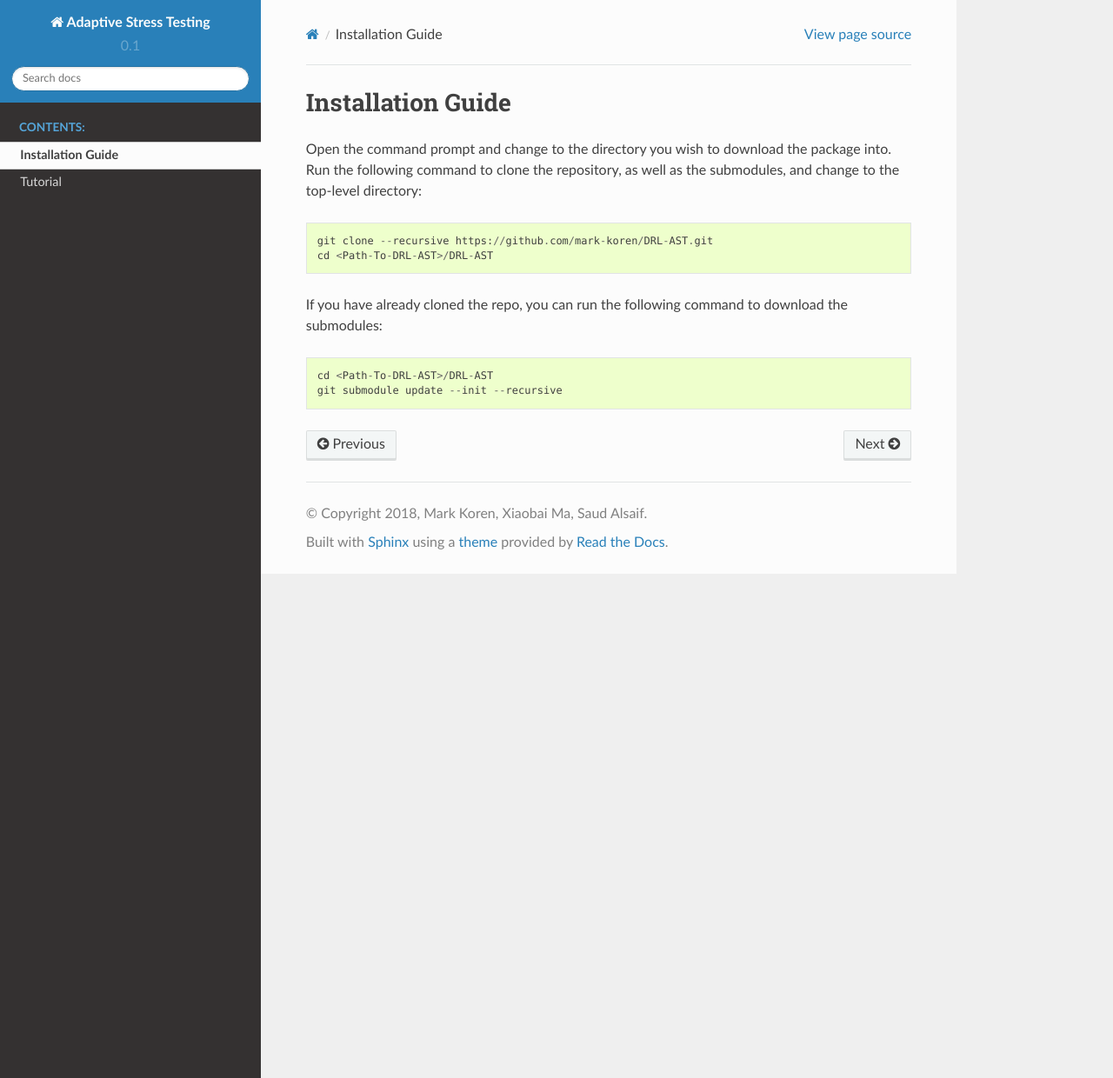
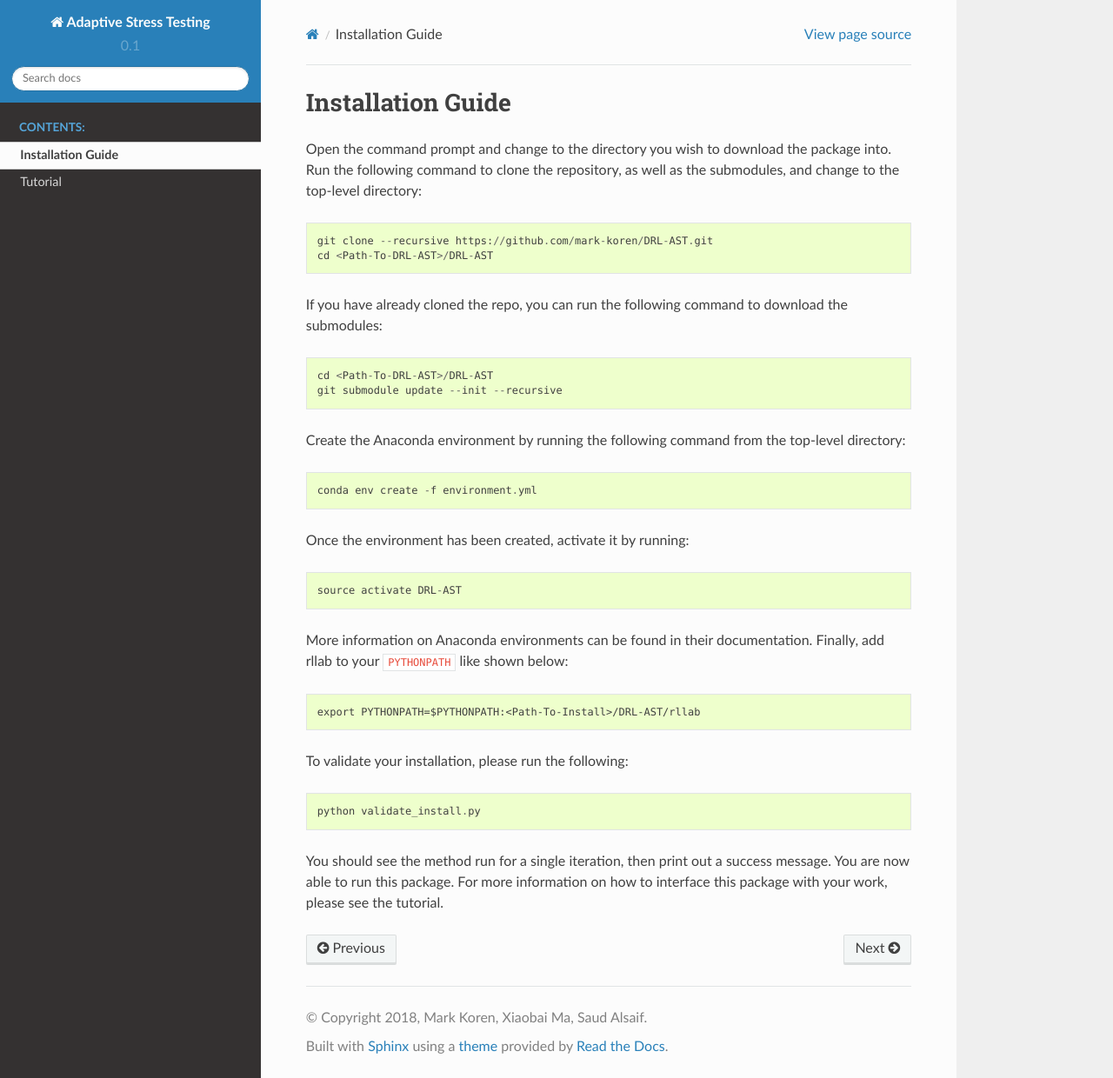
Before and after one commit to mark-koren/DRL-AST, a Sphinx documentation site: the page built from docs/installation.rst, in a window 1280 px wide and 1240 px high. Shown: the whole window at 87% size. Built offline with Sphinx 7.4.7 and the Read the Docs theme 2.0.0, drawn with Linux system fonts in a browser that asks for light colours.

Commit message:
updated install docs

```diff
--- a/docs/installation.rst
+++ b/docs/installation.rst
@@ -10,3 +10,21 @@ If you have already cloned the repo, you can run the following command to downlo
 ::
 	cd <Path-To-DRL-AST>/DRL-AST
 	git submodule update --init --recursive
+
+Create the Anaconda environment by running the following command from the top-level directory:
+::
+	conda env create -f environment.yml
+
+Once the environment has been created, activate it by running:
+::
+	source activate DRL-AST
+
+More information on Anaconda environments can be found in their documentation. Finally, add rllab to your ``PYTHONPATH`` like shown below:
+::
+	export PYTHONPATH=$PYTHONPATH:<Path-To-Install>/DRL-AST/rllab
+
+To validate your installation, please run the following:
+::
+	python validate_install.py
+
+You should see the method run for a single iteration, then print out a success message. You are now able to run this package. For more information on how to interface this package with your work, please see the tutorial.
```
